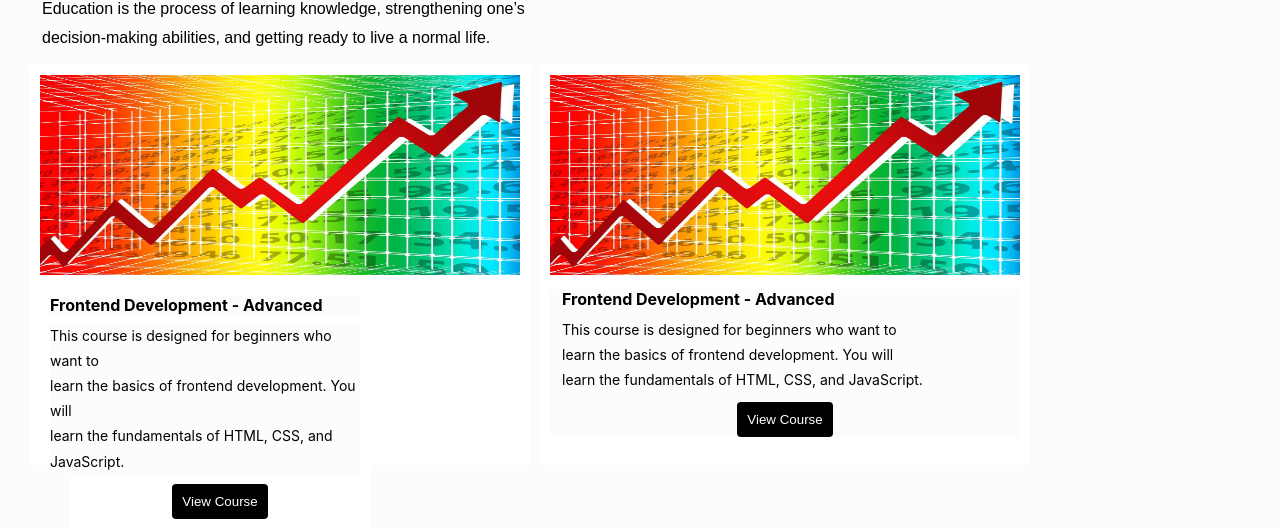
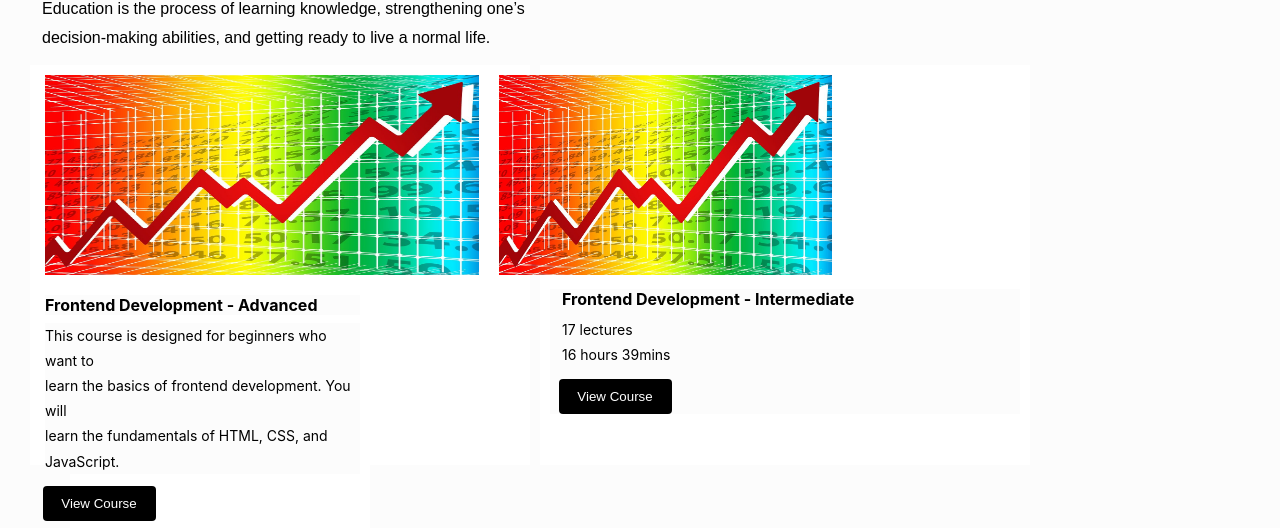
Before and after one commit to fiademm/project-finale-frontend, a React (Create React App) app: page /home in a window 1280 px wide. Shown: the part 518-1046 px from the top of the page. Built offline with nearby package versions, Linux system fonts and the light colour scheme.

Commit message:
HeroSectionTwo comp

```diff
--- a/src/App/components/HeadNav.css
+++ b/src/App/components/HeadNav.css
@@ -63,3 +63,21 @@
       .nav-item:nth-child(7) {
         margin-left: 200px;
       }
+
+
+.nav-item:hover .nav-link {
+  border-bottom: 2px solid #FFD700;
+  padding: 5px;
+}
+
+.get-started-button:hover {
+  background-color: #333333;
+  color: white;
+  border: none;
+  color: #FFD700;
+}
+
+.zillions-link:hover {
+  border-bottom: none;
+  padding: 5px;
+}
--- a/src/App/components/HeroSection0ne.css
+++ b/src/App/components/HeroSection0ne.css
@@ -72,7 +72,7 @@
       font-size: 18px;
     }
     .hero-button-browse:hover{
-      border-bottom: 2px solid #FFD700;
+      border-bottom: 1px solid #FFD700;
          }
 
     .hero-image {
@@ -105,3 +105,20 @@
 
       text-align: left;
     }
+
+.hero-button-browse:hover {
+  border: 1px solid #FFD700;
+  background-color: #FFD700;
+}
+
+.course-details:hover .course-title,
+.course-details:hover .description {
+  margin-bottom: 60px;
+}
+
+.hero-button-start:hover{
+  background-color: #333333;
+  color: white;
+  border: none;
+  color: #FFD700;
+}
--- a/src/App/components/HeroSectionTwo.css
+++ b/src/App/components/HeroSectionTwo.css
@@ -36,16 +36,17 @@
   }
 
    .stats-image {
-    width: 100%;
+    width: 434px;
     height: 200px;
     margin-bottom: 20px;
+    margin-right: 36px;
   }
 
   .course-title {
     font-size: 16px;
     margin-bottom: 10px;
     text-align: left;
-    margin-left: -30px;
+    margin-left: -35px;
     margin-top: -10px;
   }
 
@@ -53,7 +54,7 @@
     margin-top: -2px;
     font-size: 14px;
     text-align: left;
-    margin-left: -30px;
+    margin-left: -35px;
     line-height: 1.8;
   }
   .descriptionOne, .descriptionTwo {
@@ -69,15 +70,43 @@
     border-radius: 4px;
   }
 
+  .view-course-button {
+    margin-top: 2px;
+    margin-left: -242px;
+    background-color: black;
+    color: white;
+    border: none;
+    text-align: center;
+    border-radius: 4px;
+    padding: 5px 10px;
+    padding-top: 10px;
+    padding-bottom: 10px; ;
+    width: 113px;
+  }
+
+  .view-course-buttonOne {
+    margin-top: 2px;
+    margin-right: 340px;
+   background-color: black;
+   color: white;
+   border: none;
+   text-align: center;
+   border-radius: 4px;
+   padding: 5px 10px;
+   padding-top: 10px;
+   padding-bottom: 10px;
+   width: 113px;
+  }
 
   .second-container {
     margin-left: 10px;
   }
 
   .stats-imageOne {
-    width: 100%;
+    width: 333px;
     height: 200px;
     margin-bottom: 20px;
+    margin-left: -240px;
   }
 
 .course-titleOne{
@@ -95,3 +124,23 @@
   margin-left: 12px;
   line-height: 1.8;
 }
+
+/* Keep the existing styles */
+
+/* Add the following styles */
+
+.course-container:hover .view-course-button,
+.first-container:hover .view-course-button,
+.second-container:hover .view-course-button {
+  background-color: black;
+  color: white;
+  border: none;
+}
+
+.course-container:hover .view-course-buttonOne,
+.first-container:hover .view-course-buttonOne,
+.second-container:hover .view-course-buttonOne {
+  background-color: black;
+  color: white;
+  border: none;
+}
--- a/src/App/components/HeroSectionTwo.js
+++ b/src/App/components/HeroSectionTwo.js
@@ -28,12 +28,11 @@ function HeroSectionTwo() {
   <div className='second-container'>
     <img src={stats} alt="Stats" className="stats-imageOne" />
     <div className="course-detailsOne">
-      <h2 className="course-titleOne">Frontend Development - Advanced</h2>
+      <h2 className="course-titleOne">Frontend Development - Intermediate</h2>
       <p className="descriptionTwo">
-      This course is designed for beginners who want to  <br />
-      learn the basics of frontend development. You will  <br />
-      learn the fundamentals of HTML, CSS, and JavaScript.
-    </p>
+      17 lectures  <br />
+      16 hours 39mins  <br />
+        </p>
     <button className="view-course-buttonOne">View Course</button>
     </div>
   </div>
```
